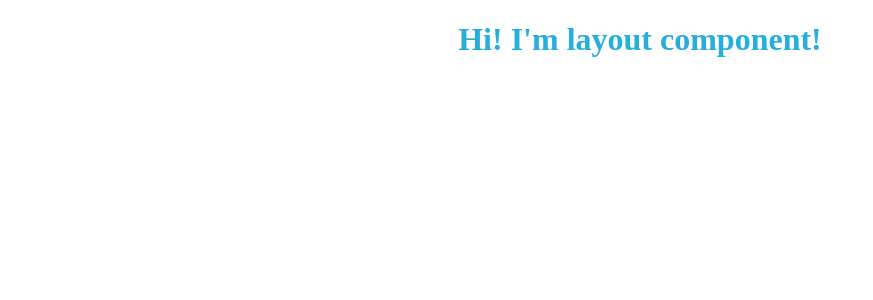
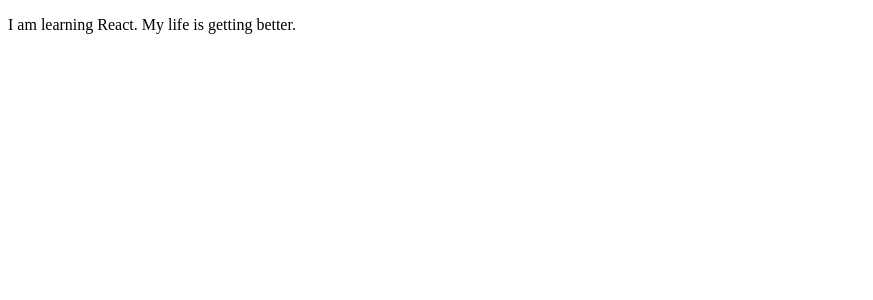
Before and after one commit to Chuvetharani/React-Assignments---Single-component-React, a React app: page / in a window 1280 px wide. Shown: the top 300 px of the page, without its empty margins (0-873 px from the left). Built offline with nearby package versions, Linux system fonts and the light colour scheme.

Commit message:
changesnew

```diff
--- a/src/components/App.js
+++ b/src/components/App.js
@@ -4,7 +4,6 @@
 const App = () => {
   return (
     <div id="root">
-      <h1> Welcome </h1>
       <p>I am learning React. My life is getting better. </p>
     </div>
   );
--- a/src/components/layout.js
+++ /dev/null
@@ -1,12 +0,0 @@
-import React, { Component, useState } from "react";
-import "../styles/App.css";
-
-const Layout = () => {
-  return (
-    <div id="root">
-      <h1> Hi! I'm layout component! </h1>
-    </div>
-  );
-};
-
-export default Layout;
--- a/src/index.js
+++ b/src/index.js
@@ -1,8 +1,7 @@
 import React from "react";
 import ReactDOM from "react-dom";
 import App from "./components/App";
-import Layout from "./components/layout"
 
 
 
-ReactDOM.render(<Layout />, document.getElementById("root"));
+ReactDOM.render(<App />, document.getElementById("root"));
```
